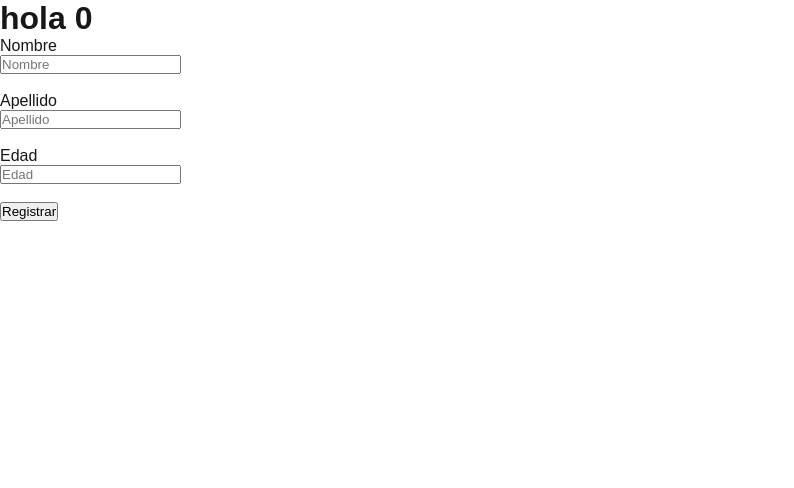
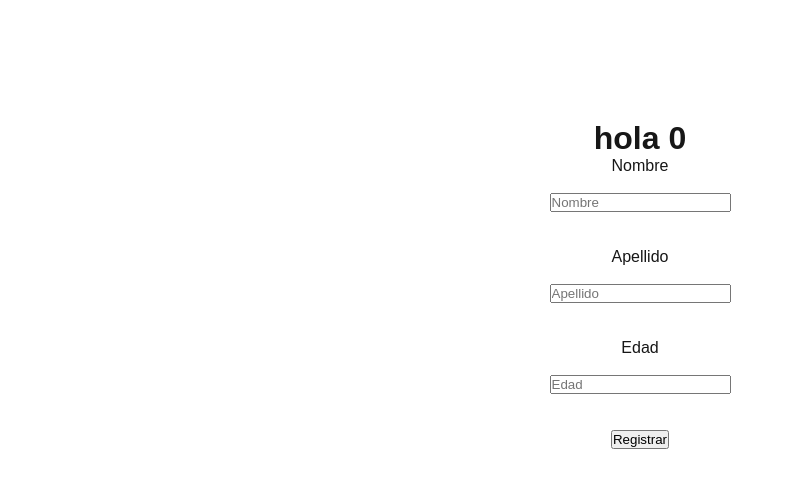
Before and after one commit to Victor-V-G/iei-react, a Next.js app: page / in a window 1280 px wide. Shown: the top 488 px of the page, without its empty margins (0-794 px from the left). Built offline with nearby package versions, Linux system fonts and the light colour scheme.

Commit message:
listener (useEffect)
ej

```diff
--- a/src/app/globals.css
+++ b/src/app/globals.css
@@ -40,3 +40,11 @@ a {
     color-scheme: dark;
   }
 }
+
+form{
+  display: flex;
+  align-items: center;
+  justify-content: center;
+  flex-direction: column;
+  margin-top: 120px;
+}
--- a/src/app/page.tsx
+++ b/src/app/page.tsx
@@ -1,5 +1,5 @@
 'use client' //directiva para obligar a que funcione ya que no estamos trabajando en un servidor
-import { useState } from "react";
+import { useEffect, useState } from "react";
 
 //npx next dev : para iniciar el programa en el navegador
 
@@ -20,12 +20,21 @@ const initialStatePersona:Persona = {
 }
 
 export default function Home() {
+  const miStorage = window.localStorage
   // first: nombre del estado,
   // setFirst: cambiar el estado
   // " ": string sin nada asignado
   // --dependiendo del tipo de estado inicial indica cual sera el tipo del estado, es decir sera String o Number
   const [persona, setPersona] = useState(initialStatePersona)
+  const [personas,setPersonas] = useState<Persona[]>([]) //personas sera un listado, persona sera un listado
   const [eNombre, setENombre] = useState("")
+
+  useEffect(()=>{
+    console.log("hola")
+  },[persona])
+  // centra algo del codigo, es decir alguna variable o funcion, y cada vez que haga algo ejecutara lo que se le pida
+  // en este caso dira por cada cosa que pase en [persona]
+
   //handle: manipula algo o una funcion
   const handlePersona = (name:string,value:string)=>{
     // validaciones
@@ -43,6 +52,12 @@ export default function Home() {
     }else{
       setENombre("")
     }
+  };
+
+  //funcion que se llama al presionar el boton registrar
+  const handleRegistrar = ()=>{
+    miStorage.setItem("personas",JSON.stringify([...personas,persona]))
+    // se crea un listado con la persona, se transforma en string y se pasa a json y se guarda en local storage
   }
 
   return (
@@ -75,7 +90,8 @@ export default function Home() {
         placeholder="Edad"
         onChange={(e)=>handlePersona(e.currentTarget.name,e.currentTarget.value)}/><br />
       <span></span><br />
-      <button>Registrar</button>
+      <button
+        onClick={()=>handleRegistrar}>Registrar</button>
 
     </form>
   );
```
